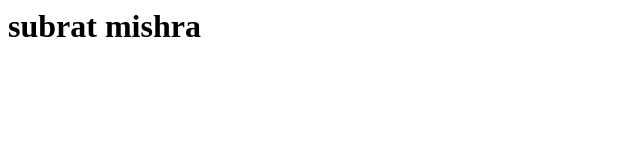
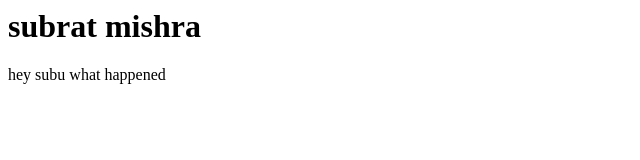
Before and after one commit to Subrat-Mishra-git/LocalRepo, a plain HTML site: page Index.html in a window 1280 px wide. Shown: the whole page, without its empty margins (0-640 px from the left). Drawn offline with Linux system fonts and the light colour scheme.

Commit message:
Add new feature

```diff
--- a/Index.html
+++ b/Index.html
@@ -1 +1,2 @@
 <h1>subrat mishra</h1>
+<p>hey subu what happened</p>
```
